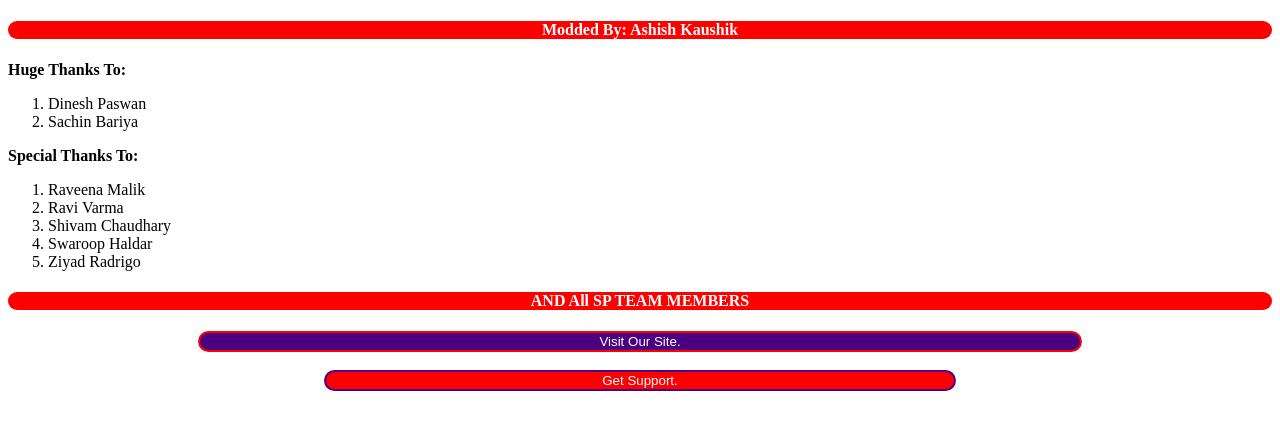
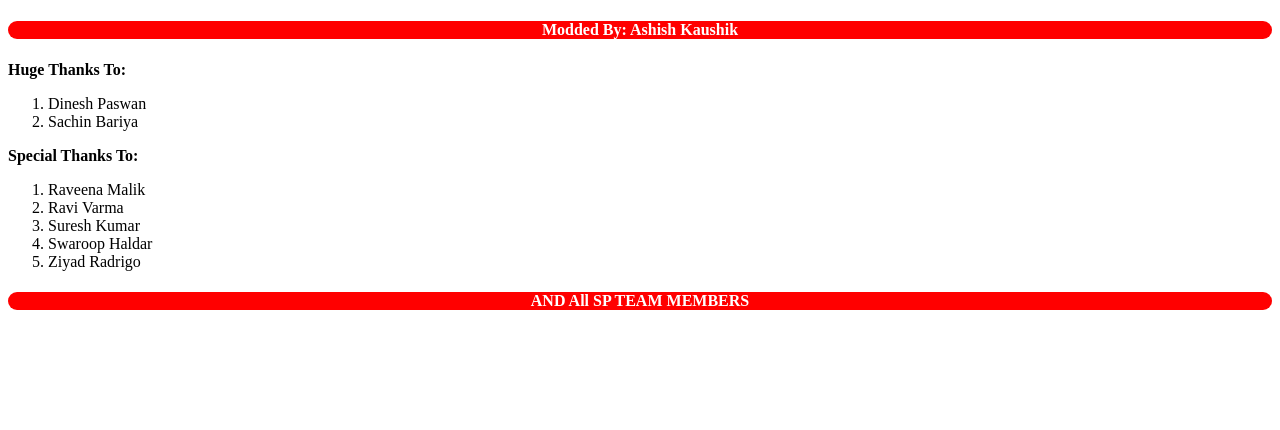
Before and after one commit to 2020sp/EnvisionAI, a plain HTML site: page index.html in a window 1280 px wide. Drawn offline with Linux system fonts and the light colour scheme.

Commit message:
Update index.html

```diff
--- a/index.html
+++ b/index.html
@@ -54,17 +54,10 @@ width: 70%;
 <ol>
 <li>Raveena Malik</li>
 <li>Ravi Varma</li>
-<li>Shivam Chaudhary</li>
+<li>Suresh Kumar</li>
 <li>Swaroop Haldar</li>
 <li>Ziyad Radrigo</li>
 </ol>
 <h4>AND All SP TEAM MEMBERS</h4>
-<form action="https://www.smartprogrammers.in">
-<center><input id="Site" type="submit" value="Visit Our Site."/></center>
-</form>
-<br/>
-<form action="http://wa.me/919582674239?text=Envision%20AI">
-<center><input id="Mail" type="submit" value="Get Support."/></center>
-</form>
 </body>
 </html>
```
